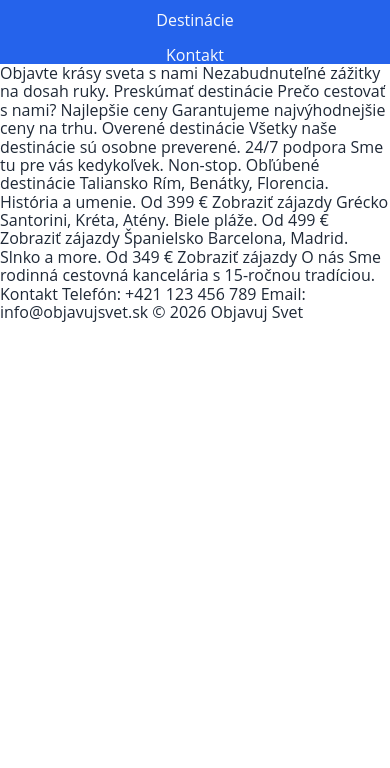
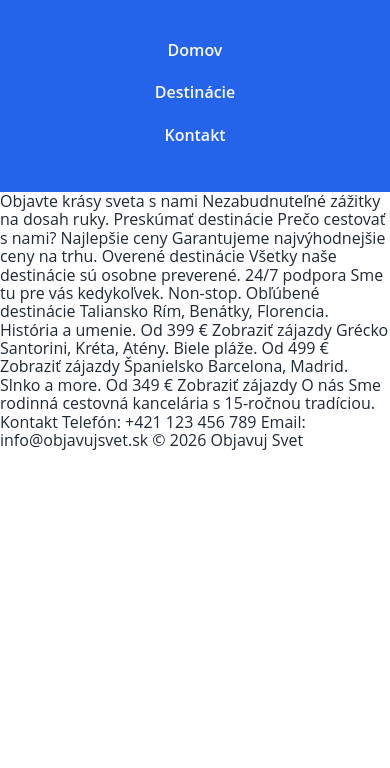
Before and after one commit to patrik16556/cestovka, a plain HTML site: page index.html in a window 390 px wide. Shown: the part 76-844 px from the top of the page. Drawn offline with Linux system fonts and the light colour scheme.

Commit message:
dokoncil som hlavicku pre mobil

```diff
--- a/assets/css/style.css
+++ b/assets/css/style.css
@@ -51,7 +51,7 @@ ul{
 
 a{
     text-decoration: none;
-    color:inherit ;
+    color: inherit;
 }
 
 
@@ -66,10 +66,13 @@ h1,h2,h3{
  background-color:var(--primarna) ;
  color: var(--pozadie-svetla);
 
+ padding:1.5rem  0 ;
+
  display: flex;
  flex-direction: column;
  align-items: center;
- gap: var(--medzer-s)
+ gap: var(--medzer-l)
+
 }
 
 /*============  navigacia ============= */
@@ -79,8 +82,21 @@ h1,h2,h3{
  display: flex;
  flex-direction: column;
  align-items: center;
- gap: var(--medzer-s)
+ gap: var(--medzer-m)
 
 }
 
-.navigacia__odkaz:hover{ color: var(--akcent);}
+
+
+.navigacia__odkaz{font-weight: 600;
+
+    padding:.5rem var(--medzer-m);
+    border-radius: 4px;
+    transition:var(--primarna-tmava) 0,3s ;
+}
+
+nav{margin: var(--medzer-m);}
+
+
+
+.navigacia__odkaz:hover{ background-color: var(--primarna-tmava);}
```
